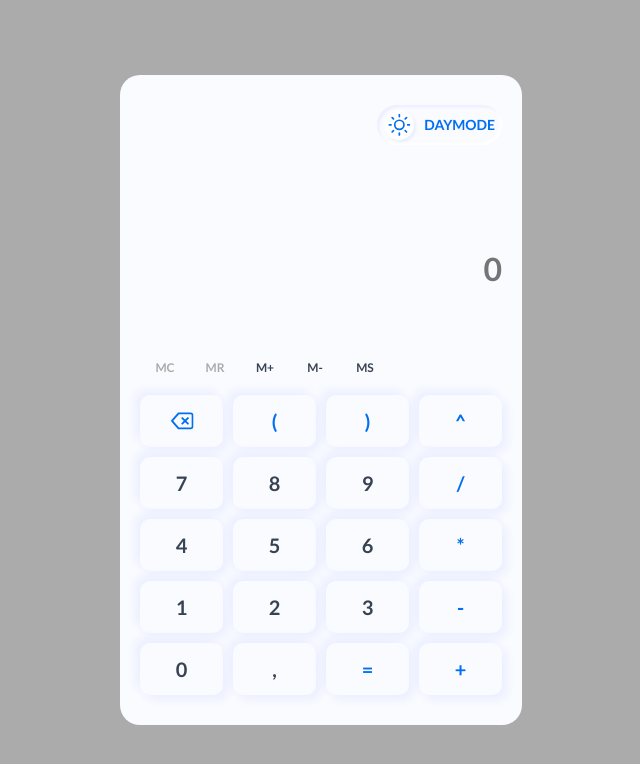
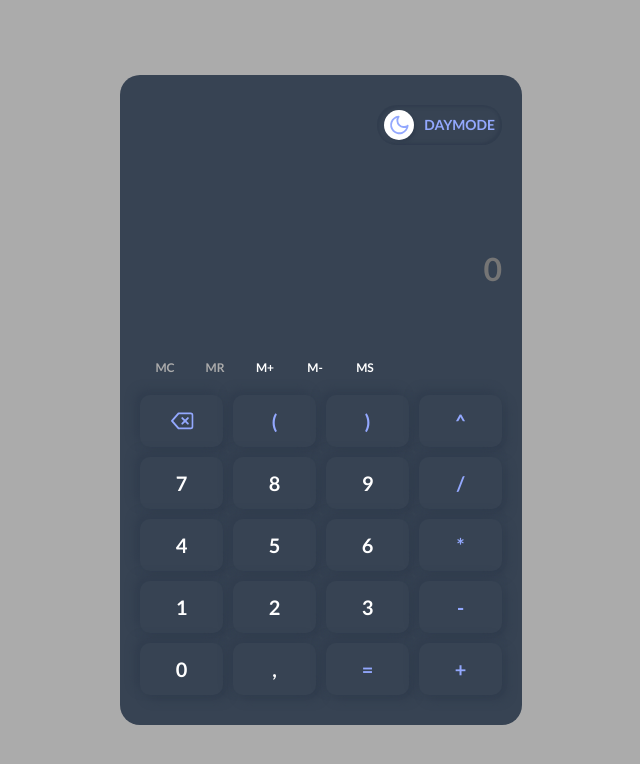
Before and after one commit to Wo0zZ1/web-calculator, a plain HTML site: page index.html in a window 1280 px wide. Both pictures are taken after a click on the button "DAYMODE". Shown: the whole page, without its empty margins (319-959 px from the left). Drawn offline with nearby package versions, Linux system fonts and the light colour scheme.

Commit message:
feat: add dark theme, small ui changes

```diff
--- /dev/null
+++ b/classes/ThemeManager.js
@@ -0,0 +1,60 @@
+class ThemeManager {
+	constructor() {
+		this.output = document.getElementById('output_data')
+		this.themeButton = document.getElementById('theme-button')
+
+		this.root = document.documentElement
+
+		this.sun = document.getElementById('theme-icon-sun')
+		this.moon = document.getElementById('theme-icon-moon')
+
+		this.theme = 'light' // "light" | "dark"
+		this.themeData = {
+			light: {
+				primary: '#006ff1',
+				secondary: '#374353',
+				shadow: '#ebefff',
+				hover: '#2c364226',
+				active: '#2c364240',
+				alternate: '#ababab',
+				bg: '#fafbff',
+			},
+			dark: {
+				primary: '#93a8fe',
+				secondary: '#ffffff',
+				shadow: '#313D4E',
+				hover: '#2c364226',
+				active: '#2c364240', // Настроить
+				alternate: '#ababab', // Настроить
+				bg: '#374353',
+			},
+		}
+
+		this.#bindEvents()
+	}
+
+	#createEvent(fn) {
+		return () => {
+			fn()
+			this.output.focus()
+			this.#render()
+		}
+	}
+
+	#bindEvents() {
+		this.themeButton.onclick = this.#createEvent(() => {
+			if (this.theme === 'light') this.theme = 'dark'
+			else this.theme = 'light'
+		})
+	}
+
+	#render() {
+		for (const [key, value] of Object.entries(
+			this.themeData[this.theme],
+		))
+			this.root.style.setProperty(`--${key}`, value)
+		this.sun.style.display = this.theme === 'light' ? 'block' : 'none'
+		this.moon.style.display =
+			this.theme === 'light' ? 'none' : 'block'
+	}
+}
--- a/index.css
+++ b/index.css
@@ -2,8 +2,8 @@
 	--primary: #006ff1;
 	--secondary: #374353;
 	--shadow: #ebefff;
-	--hover: rgba(44, 54, 66, 0.15);
-	--active: rgba(44, 54, 66, 0.25);
+	--hover: #2c364226;
+	--active: #2c364240;
 	--alternate: #ababab;
 	--bg: #fafbff;
 }
@@ -60,8 +60,8 @@ svg {
 
 	padding: 5px 7px;
 	border-radius: 45px;
-	box-shadow: inset 2.26px 2.26px 2.26px 0 #ebefff,
-		inset -2.26px -2.26px 2.26px 0 #ffffff;
+	box-shadow: inset 2.26px 2.26px 2.26px 0 var(--shadow),
+		inset -2.26px -2.26px 2.26px 0 var(--shadow);
 	transition: background-color 0.3s;
 }
 
@@ -70,7 +70,7 @@ svg {
 }
 
 .header_theme-button:hover svg {
-	rotate: 180deg;
+	rotate: 260deg;
 }
 
 .header_theme-icon {
--- a/index.html
+++ b/index.html
@@ -24,9 +24,10 @@
 		<!-- Main styles -->
 		<link rel="stylesheet" href="index.css" />
 
-		<script src="./classes/Calculator.js"></script>
+		<script defer src="./classes/Calculator.js"></script>
 
-		<script src="./classes/Controls.js"></script>
+		<script defer src="./classes/ThemeManager.js"></script>
+		<script defer src="./classes/Controls.js"></script>
 		<script defer src="./classes/Memory.js"></script>
 
 		<script defer src="./index.js"></script>
@@ -36,9 +37,10 @@
 	<body>
 		<main class="calculator">
 			<header class="calculator_header">
-				<button class="header_theme-button">
+				<button id="theme-button" class="header_theme-button">
 					<div class="header_theme-icon">
 						<svg
+							id="theme-icon-sun"
 							viewBox="0 0 13 13"
 							fill="none"
 							xmlns="http://www.w3.org/2000/svg">
@@ -107,6 +109,20 @@
 										transform="translate(0.686935 0.413895)" />
 								</clipPath>
 							</defs>
+						</svg>
+						<svg
+							id="theme-icon-moon"
+							style="display: none"
+							width="24"
+							height="24"
+							viewBox="0 0 13 12"
+							fill="none"
+							xmlns="http://www.w3.org/2000/svg">
+							<path
+								d="M11.187 6.395C11.1083 7.2461 10.7889 8.0572 10.2661 8.73339C9.74328 9.40958 9.03871 9.9229 8.23481 10.2133C7.43092 10.5036 6.56095 10.5591 5.72671 10.373C4.89247 10.187 4.12846 9.76727 3.52408 9.16289C2.91969 8.5585 2.49993 7.79449 2.31392 6.96025C2.1279 6.12601 2.18332 5.25604 2.47369 4.45215C2.76406 3.64825 3.27738 2.94368 3.95357 2.42088C4.62976 1.89807 5.44086 1.57865 6.29196 1.5C5.79367 2.17413 5.55389 3.00472 5.61623 3.84071C5.67857 4.67669 6.03889 5.46253 6.63166 6.0553C7.22443 6.64807 8.01027 7.00839 8.84626 7.07073C9.68224 7.13308 10.4973 7.03615 11.1715 6.53785L11.187 6.395Z"
+								stroke="currentColor"
+								stroke-linecap="round"
+								stroke-linejoin="round" />
 						</svg>
 					</div>
 					<span class="header_theme-content">DAYMODE</span>
@@ -317,7 +333,5 @@
 				</div>
 			</form>
 		</main>
-		<!-- TODO Remove -->
-		<!-- <div class="temp"></div> -->
 	</body>
 </html>
--- a/index.js
+++ b/index.js
@@ -1,2 +1,3 @@
 const controls = new Controls()
 const memory = new Memory()
+const themeManager = new ThemeManager()
```
